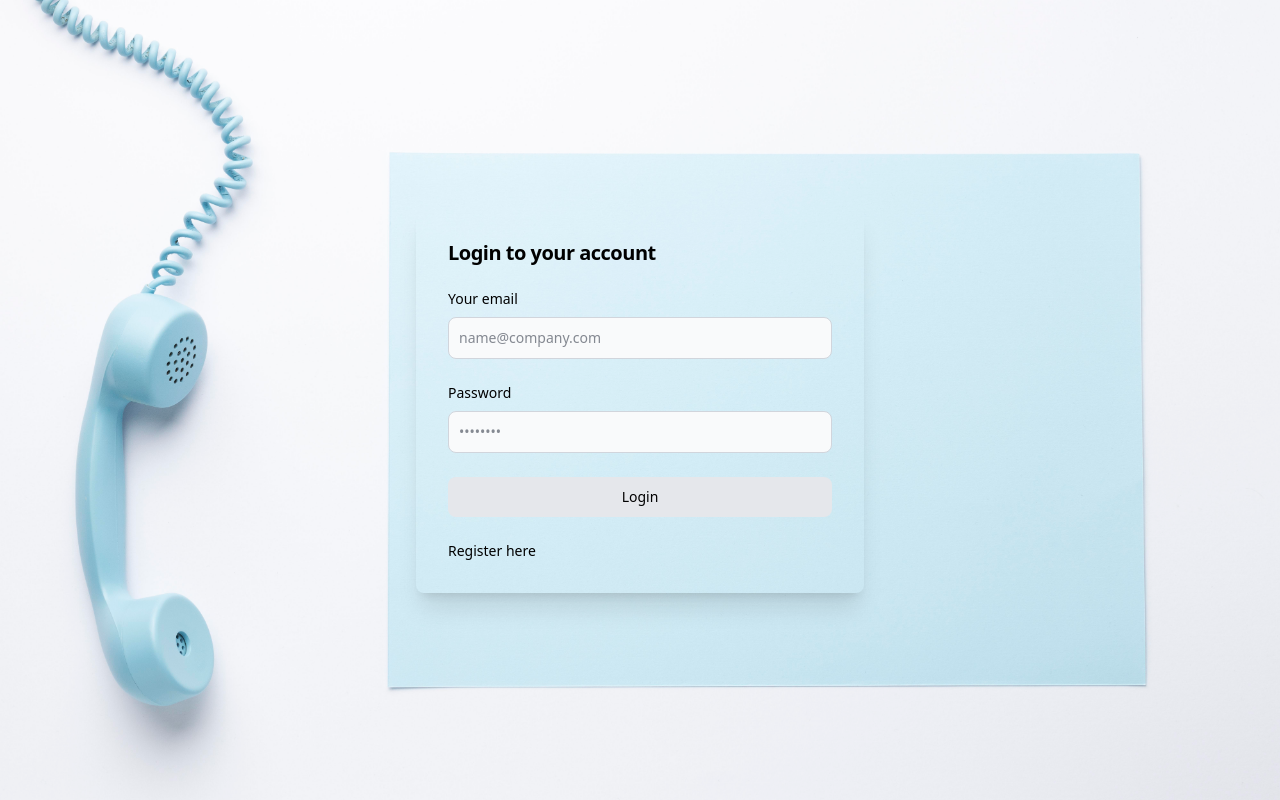
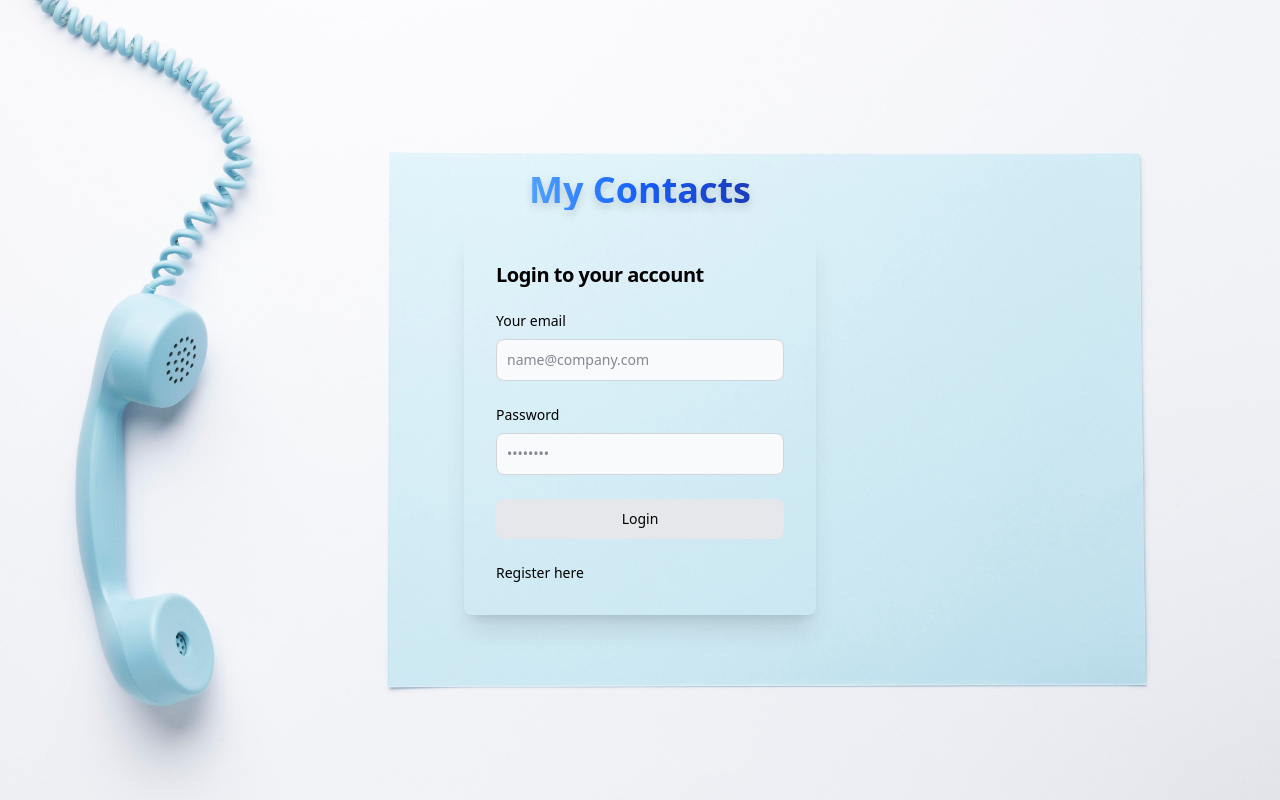
Before and after one commit to BelguesmiSakr/my-contacts-app, a React (Vite) app in the folder client/: page /login in a window 1280 px wide. Built offline with nearby package versions, Linux system fonts and the light colour scheme; no server answers.

Commit message:
style updates

```diff
--- a/client/src/components/addContact.jsx
+++ b/client/src/components/addContact.jsx
@@ -98,7 +98,7 @@ const AddContact = ({ user_id, setContacts, setNotification }) => {
       <div className="relative z-0 w-full mb-5 group">
         <input
           type="tel"
-          pattern="^\+?[0-9]*$"
+          pattern="^\+?[0-9 ]*$"
           name="phoneNumber"
           id="phoneNumber"
           className="block py-2.5 px-0 w-full text-sm text-gray-900 bg-transparent border-0 border-b-2 border-gray-300 appearance-none focus:outline-none focus:ring-0 focus:border-blue-600 peer"
--- a/client/src/components/contactCard.jsx
+++ b/client/src/components/contactCard.jsx
@@ -134,7 +134,7 @@ const ContactCard = ({ contact, setContacts, setNotification }) => {
         {update ? (
           <input
             type="tel"
-            pattern="^\+?[0-9]*$"
+            pattern="^\+?[0-9 ]*$"
             name="phoneNumber"
             id="phoneNumber"
             className="block py-2.5 px-0 w-full text-sm text-gray-900 bg-transparent border-0 border-b-2 border-gray-300 appearance-none focus:outline-none focus:ring-0 focus:border-blue-600 peer"
--- a/client/src/pages/login.jsx
+++ b/client/src/pages/login.jsx
@@ -65,9 +65,15 @@ const Login = () => {
   };
 
   return (
-    <div className="h-screen bg-[url('/composition-with-telephone.jpg')] bg-cover bg-center">
+    <div className="h-screen bg-[url('/composition-with-telephone.jpg')] bg-cover bg-center flex flex-col justify-center items-center gap-1">
+      <div
+        onClick={() => navigate("/")}
+        className="text-4xl font-extrabold bg-gradient-to-r from-blue-400 via-blue-600 to-blue-800 bg-clip-text text-transparent drop-shadow-lg cursor-pointer"
+      >
+        My Contacts
+      </div>
       <section className="">
-        <div className="flex flex-col items-center justify-center px-6 py-8 mx-auto md:h-screen lg:py-0">
+        <div className="flex flex-col items-center justify-center px-6 py-4 w-100">
           <div className="w-full rounded-lg shadow-xl md:mt-0 sm:max-w-md xl:p-0">
             <div className="p-6 space-y-4 md:space-y-6 sm:p-8">
               <h1 className="text-xl font-bold leading-tight tracking-tight">
```
